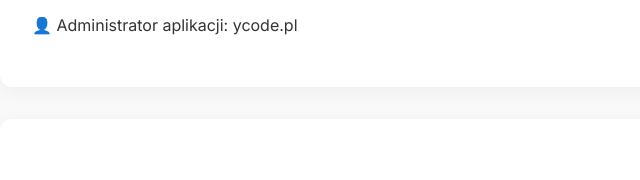
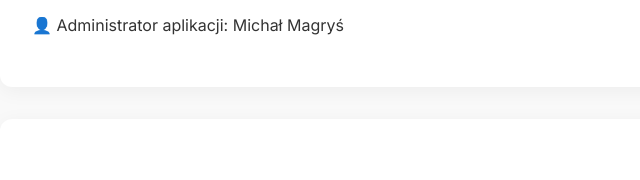
Before and after one commit to WiktorDev/vapeme_app_landing, a plain HTML site: page index.html in a window 1280 px wide. Shown: the part 2132-2312 px from the top of the page, 206-846 px from the left. Drawn offline with Linux system fonts and the light colour scheme.

Commit message:
Update index.html

```diff
--- a/index.html
+++ b/index.html
@@ -162,7 +162,7 @@
 
             <h3>9. Kontakt</h3>
             <p>📧 michal200614@gmail.com</p>
-            <p>👤 Administrator aplikacji: ycode.pl</p>
+            <p>👤 Administrator aplikacji: Michał Magryś</p>
         </section>
 
         <section>
```
